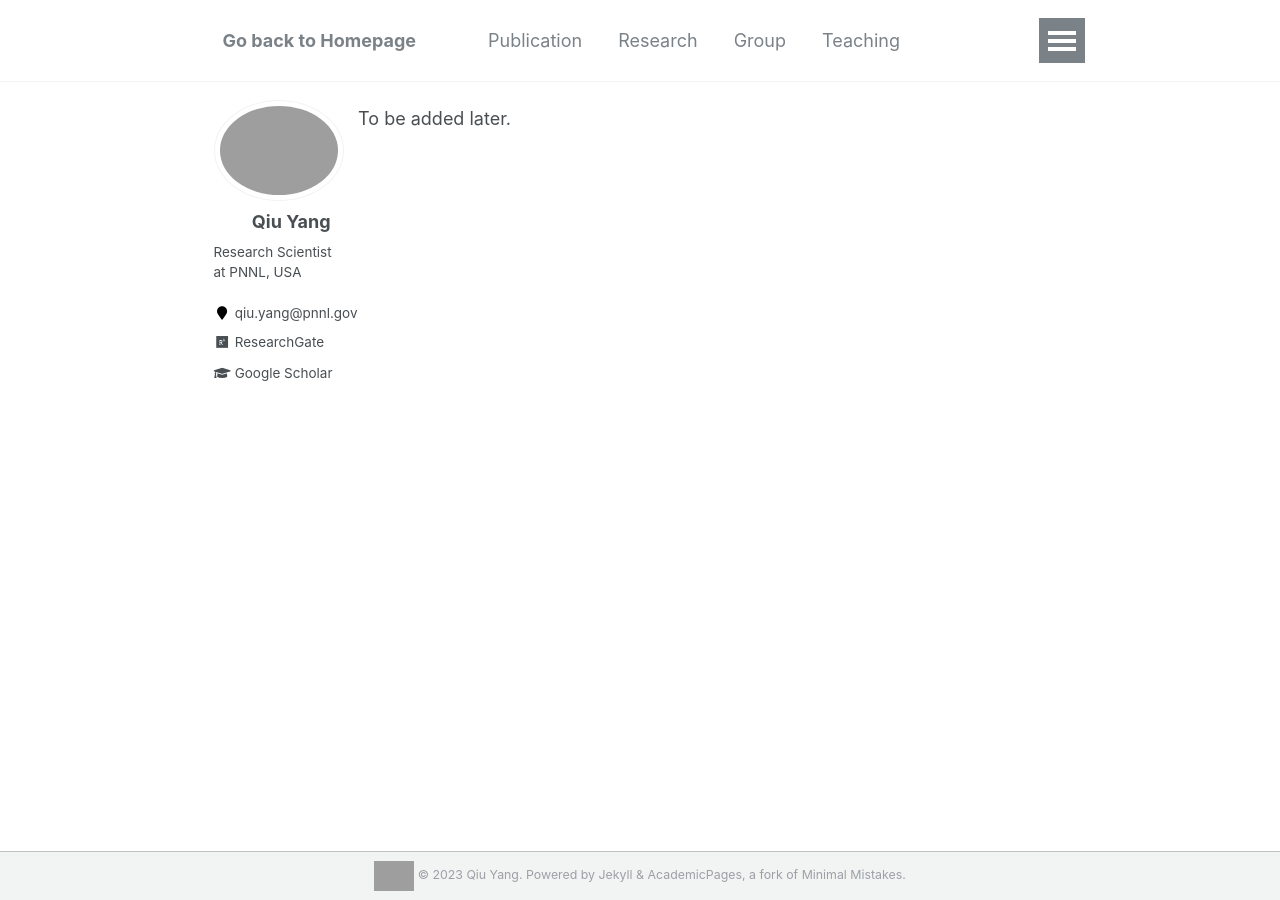
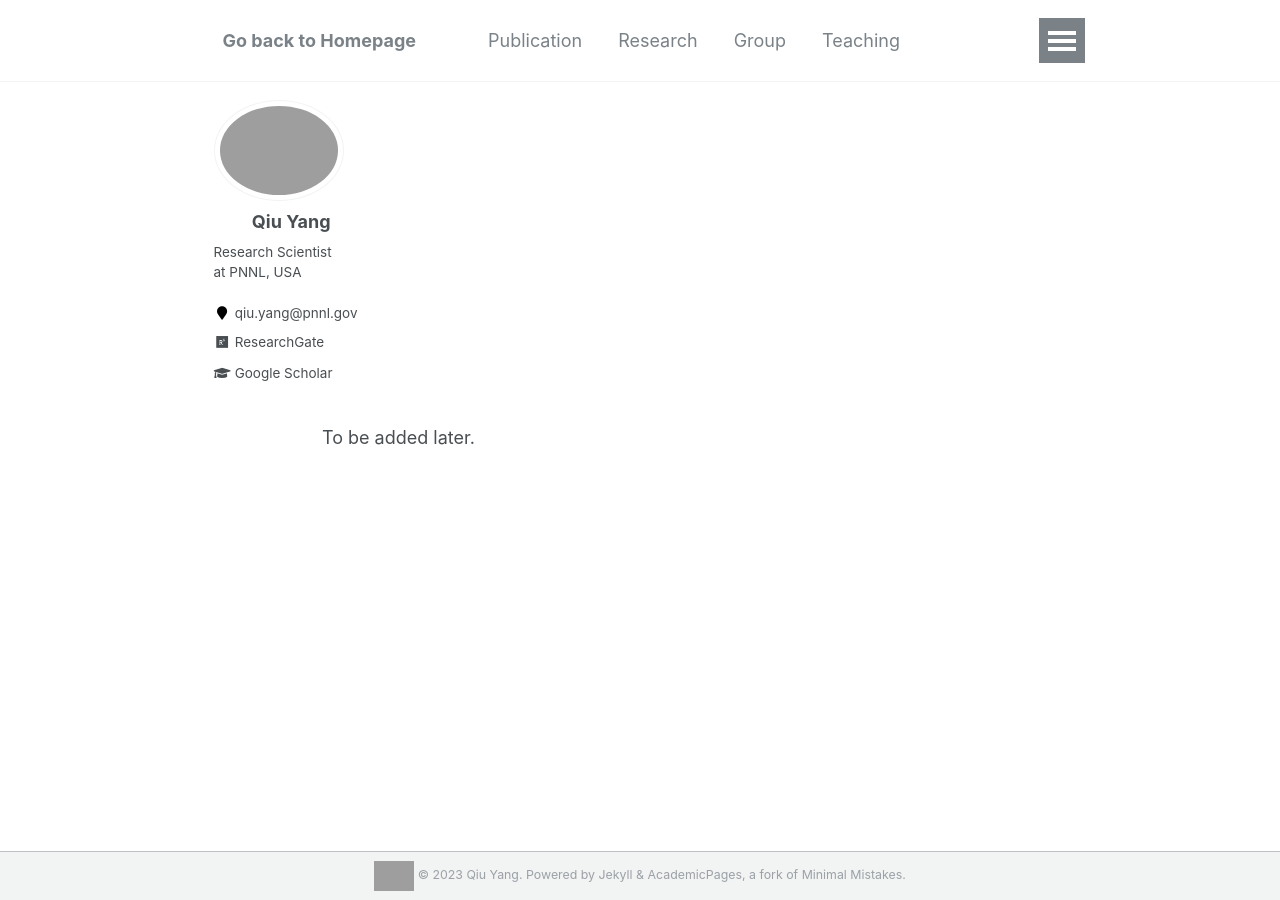
Before and after one commit to qiuyang50/qiuyang50.github.io, a Jekyll site: the page built from _pages/teaching.md, in a window 1280 px wide. Built offline with Jekyll 4.4.1, drawn with Linux system fonts in a browser that asks for light colours; grey boxes are pictures that could not be loaded.

Commit message:
Update _page.scss

```diff
--- a/_sass/_page.scss
+++ b/_sass/_page.scss
@@ -18,9 +18,9 @@
 
 .page {
   @include breakpoint($large) {
-    @include span(10 of 12 last);  /* 10 if 12 */
-    @include prefix(0 of 12);    /* 0.5 if 12 */
-    @include suffix(0 of 12);      /* 2 if 12 */
+    @include span(11 of 12 last);  /* 10 if 12 */
+    @include prefix(0.5 of 12);    /* 0.5 if 12 */
+    @include suffix(0.5 of 12);      /* 2 if 12 */
   }
 
   .page__inner-wrap {
```
